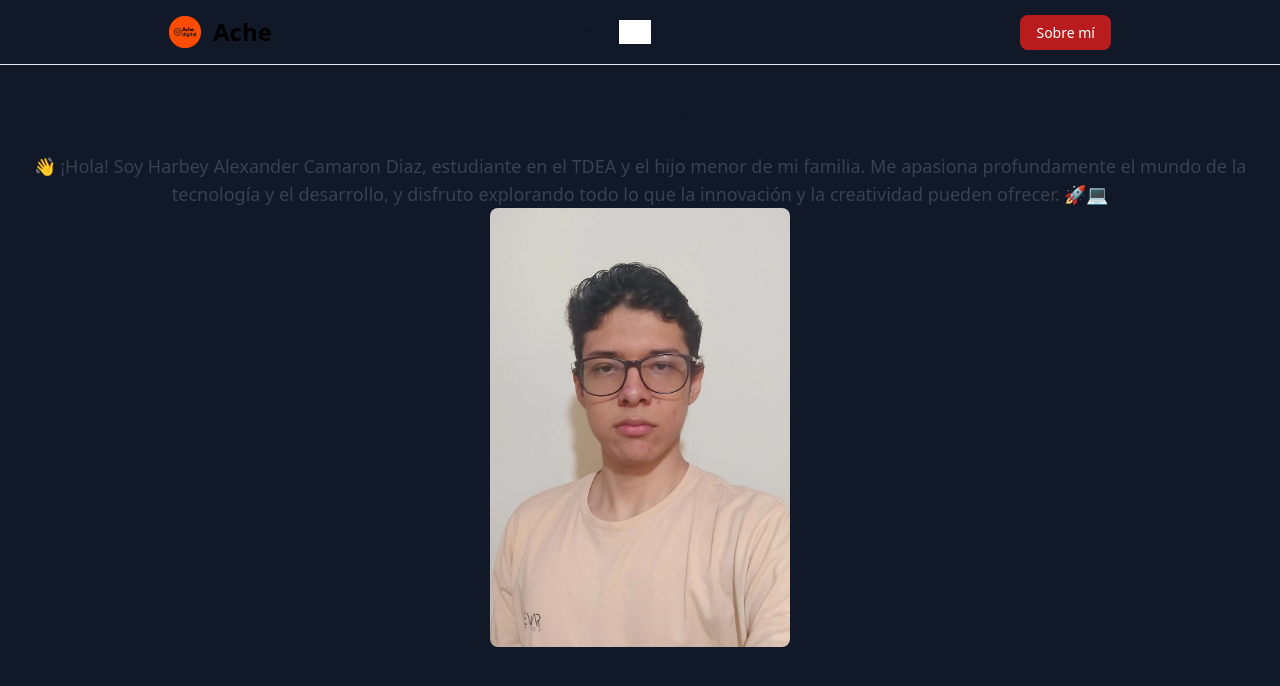
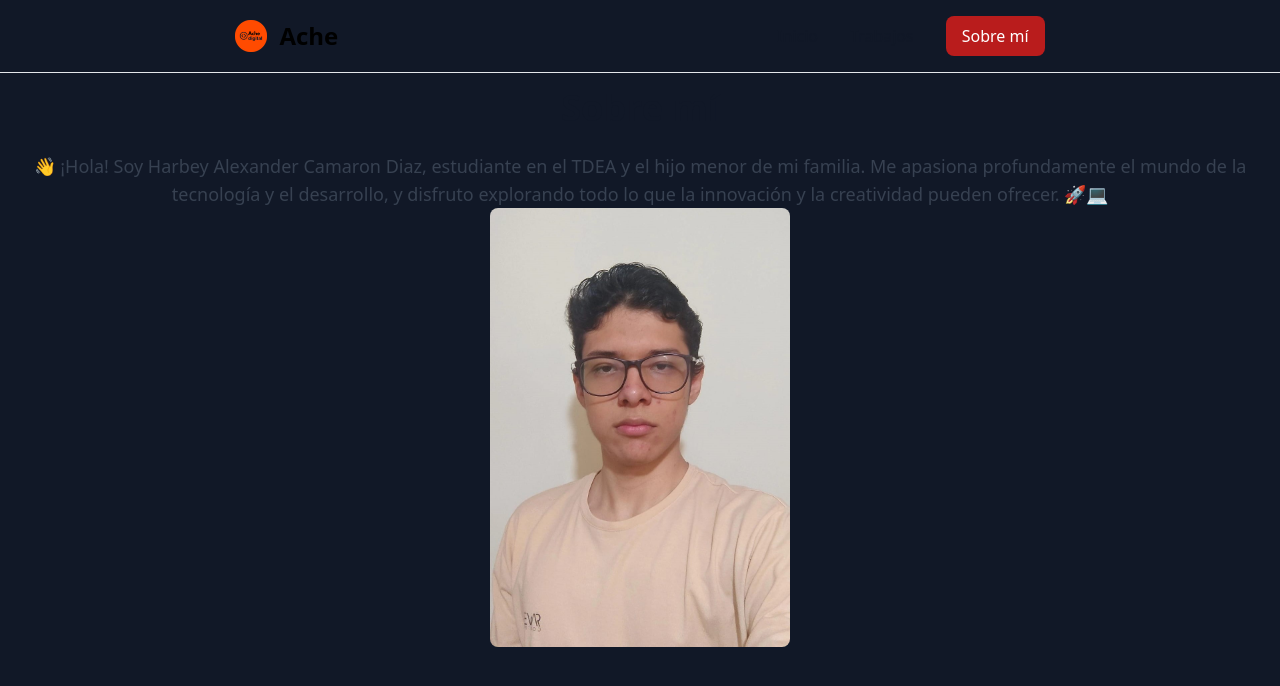
Before and after one commit to Ache-dev/Repositorio-Liderar-Equipos-de-Trabajo, a React (Vite) app: page /Repositorio-Liderar-Equipos-de-Trabajo/Sobre-Mi in a window 1280 px wide. Shown: the top 686 px of the page. Built offline with nearby package versions, Linux system fonts and the light colour scheme.

Commit message:
Version 1.0

```diff
--- a/src/components/NavBar.jsx
+++ b/src/components/NavBar.jsx
@@ -1,34 +1,69 @@
+import { useState } from 'react';
 import { Link } from 'react-router-dom';
 import logo from '../../src/images/Logo.png';
 
 function NavBar() {
+  // Estado para controlar el menú desplegable en dispositivos móviles
+  const [isOpen, setIsOpen] = useState(false);
+
+  // Función para alternar el menú en dispositivos móviles
+  const toggleMenu = () => setIsOpen(!isOpen);
+
   return (
-    <nav className="bg-white dark:bg-gray-900 fixed w-full z-20 top-0 start-0 border-b border-gray-200 dark:border-gray-600">
-      <div className="max-w-screen-xl flex flex-wrap items-center justify-between mx-auto p-4">
-        <a href="/" className="flex items-center space-x-3 rtl:space-x-reverse">
+    <nav className="bg-white dark:bg-gray-900 fixed w-full z-20 top-0 left-0 border-b border-gray-200 dark:border-gray-600">
+      <div className="max-w-screen-xl flex items-center justify-between mx-auto p-4">
+        <a href="/" className="flex items-center space-x-3">
           <img src={logo} className="h-8" alt="Logo" />
-          <span className="self-center text-2xl font-semibold whitespace-nowrap dark:text-white">Ache</span>
+          <span className="text-2xl font-semibold dark:text-white">Ache</span>
         </a>
-        <div className="md:order-2 space-x-3 md:space-x-0 rtl:space-x-reverse">
-          <Link to="/Sobre-Mi" className="text-white bg-red-700 hover:bg-red-800 focus:ring-4 focus:outline-none focus:ring-red-300 font-medium rounded-lg text-sm px-4 py-2 text-center dark:bg-red-600 dark:hover:bg-red-700 dark:focus:ring-red-800">
+
+        {/* Botón para abrir/cerrar el menú en dispositivos móviles */}
+        <button
+          onClick={toggleMenu}
+          className="md:hidden text-gray-500 dark:text-gray-400 hover:text-gray-900 dark:hover:text-white focus:outline-none"
+          aria-label="Toggle navigation"
+        >
+          <svg className="w-6 h-6" fill="none" stroke="currentColor" viewBox="0 0 24 24" xmlns="http://www.w3.org/2000/svg">
+            <path strokeLinecap="round" strokeLinejoin="round" strokeWidth="2" d="M4 6h16M4 12h16m-7 6h7" />
+          </svg>
+        </button>
+
+        {/* Links en desktop */}
+        <div className="hidden md:flex items-center space-x-8">
+          <Link to="/" className="text-gray-900 dark:text-white hover:text-red-700 dark:hover:text-red-500">
+            Inicio
+          </Link>
+          <Link to="/Trabajos" className="text-gray-900 dark:text-white hover:text-red-700 dark:hover:text-red-500">
+            Trabajos
+          </Link>
+          <Link to="/Sobre-Mi" className="text-white bg-red-700 hover:bg-red-800 focus:ring-4 focus:ring-red-300 font-medium rounded-lg px-4 py-2 dark:bg-red-600 dark:hover:bg-red-700">
             Sobre mí
           </Link>
         </div>
-        <div className="items-center justify-between hidden w-full md:flex md:w-auto md:order-1">
-          <ul className="flex flex-col p-4 md:p-0 mt-4 font-medium border border-gray-100 rounded-lg bg-gray-50 md:space-x-8 rtl:space-x-reverse md:flex-row md:mt-0 md:border-0 md:bg-white dark:bg-gray-800 md:dark:bg-gray-900 dark:border-gray-700">
+      </div>
+
+      {/* Menú desplegable en dispositivos móviles */}
+      {isOpen && (
+        <div className="md:hidden bg-white dark:bg-gray-900 border-t border-gray-200 dark:border-gray-700">
+          <ul className="space-y-4 p-4">
             <li>
-              <Link to="/" className="block py-2 px-3 text-gray-900 rounded hover:bg-gray-100 md:hover:bg-transparent md:hover:text-red-700 md:p-0 md:dark:hover:text-red-500 dark:text-white dark:hover:bg-gray-700 dark:hover:text-white md:dark:hover:bg-transparent dark:border-gray-700">
+              <Link to="/" onClick={toggleMenu} className="block text-gray-900 dark:text-white hover:text-red-700 dark:hover:text-red-500">
                 Inicio
               </Link>
             </li>
             <li>
-              <Link to="/Trabajos" className="block py-2 px-3 text-gray-900 rounded hover:bg-gray-100 md:hover:bg-transparent md:hover:text-red-700 md:p-0 md:dark:hover:text-red-500 dark:text-white dark:hover:bg-gray-700 dark:hover:text-white md:dark:hover:bg-transparent dark:border-gray-700">
+              <Link to="/Trabajos" onClick={toggleMenu} className="block text-gray-900 dark:text-white hover:text-red-700 dark:hover:text-red-500">
                 Trabajos
+              </Link>
+            </li>
+            <li>
+              <Link to="/Sobre-Mi" onClick={toggleMenu} className="block text-white bg-red-700 hover:bg-red-800 focus:ring-4 focus:ring-red-300 font-medium rounded-lg px-4 py-2 dark:bg-red-600 dark:hover:bg-red-700">
+                Sobre mí
               </Link>
             </li>
           </ul>
         </div>
-      </div>
+      )}
     </nav>
   );
 }
```
